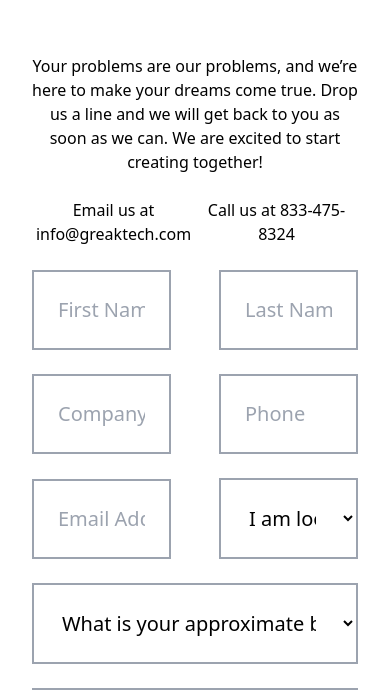
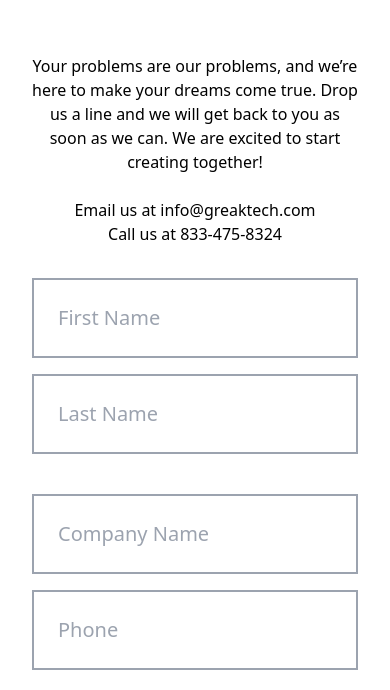
Before and after one commit to NotCJSBirdie/greaktech2022, a Next.js app: page /components/Form in a window 390 px wide. Shown: the part 154-844 px from the top of the page. Built offline with nearby package versions, Linux system fonts and the light colour scheme.

Commit message:
version 5.1

```diff
--- a/pages/components/Form.tsx
+++ b/pages/components/Form.tsx
@@ -13,36 +13,36 @@ const Form = () => {
         </h3>
       </div>
 
-      <div className="my-6 flex flex-row items-center">
-        <div className="w-1/2 text-center">
+      <div className="my-6 flex flex-col items-center md:flex-row">
+        <div className="w-full text-center md:w-1/2">
           <h3>Email us at info@greaktech.com</h3>
         </div>
 
-        <div className="w-1/2 text-center">
+        <div className="w-full text-center md:w-1/2">
           <h3>Call us at 833-475-8324</h3>
         </div>
       </div>
 
-      <div className="my-6 flex flex-row items-center">
-        <div className="mr-12 w-1/2 text-center">
+      <div className="my-6 flex flex-col items-center md:flex-row">
+        <div className="my-2 w-full text-center md:my-0 md:mr-12 md:w-1/2">
           <input
             type="text"
             placeholder="First Name"
-            className=" w-full border-2 border-gray-400 p-6 text-xl focus:outline-none"
+            className="w-full border-2 border-gray-400 p-6 text-xl focus:outline-none"
           ></input>
         </div>
 
-        <div className="w-1/2 text-center">
+        <div className="my-2 w-full text-center md:my-0 md:w-1/2">
           <input
             type="text"
             placeholder="Last Name"
-            className=" w-full border-2 border-gray-400 p-6 text-xl focus:outline-none"
+            className="w-full border-2 border-gray-400 p-6 text-xl focus:outline-none"
           ></input>
         </div>
       </div>
 
-      <div className="my-6 flex flex-row items-center">
-        <div className="mr-12 w-1/2 text-center">
+      <div className="my-6 flex flex-col items-center md:flex-row">
+        <div className="my-2 w-full text-center md:my-0 md:mr-12 md:w-1/2">
           <input
             type="text"
             placeholder="Company Name"
@@ -50,7 +50,7 @@ const Form = () => {
           ></input>
         </div>
 
-        <div className="w-1/2 text-center">
+        <div className="my-2 w-full text-center md:my-0 md:w-1/2">
           <input
             type="text"
             placeholder="Phone"
@@ -59,8 +59,8 @@ const Form = () => {
         </div>
       </div>
 
-      <div className="my-6 flex flex-row items-center">
-        <div className="mr-12 w-1/2 text-center">
+      <div className="my-6 flex flex-col items-center md:flex-row">
+        <div className="my-2 w-full text-center md:my-0 md:mr-12 md:w-1/2">
           <input
             type="text"
             placeholder="Email Address"
@@ -68,7 +68,7 @@ const Form = () => {
           ></input>
         </div>
 
-        <div className="w-1/2">
+        <div className="my-2 w-full md:my-0 md:w-1/2">
           <select className="w-full border-2 border-gray-400 bg-white p-6 text-xl">
             <option value="" disabled selected>
               I am looking for
```
